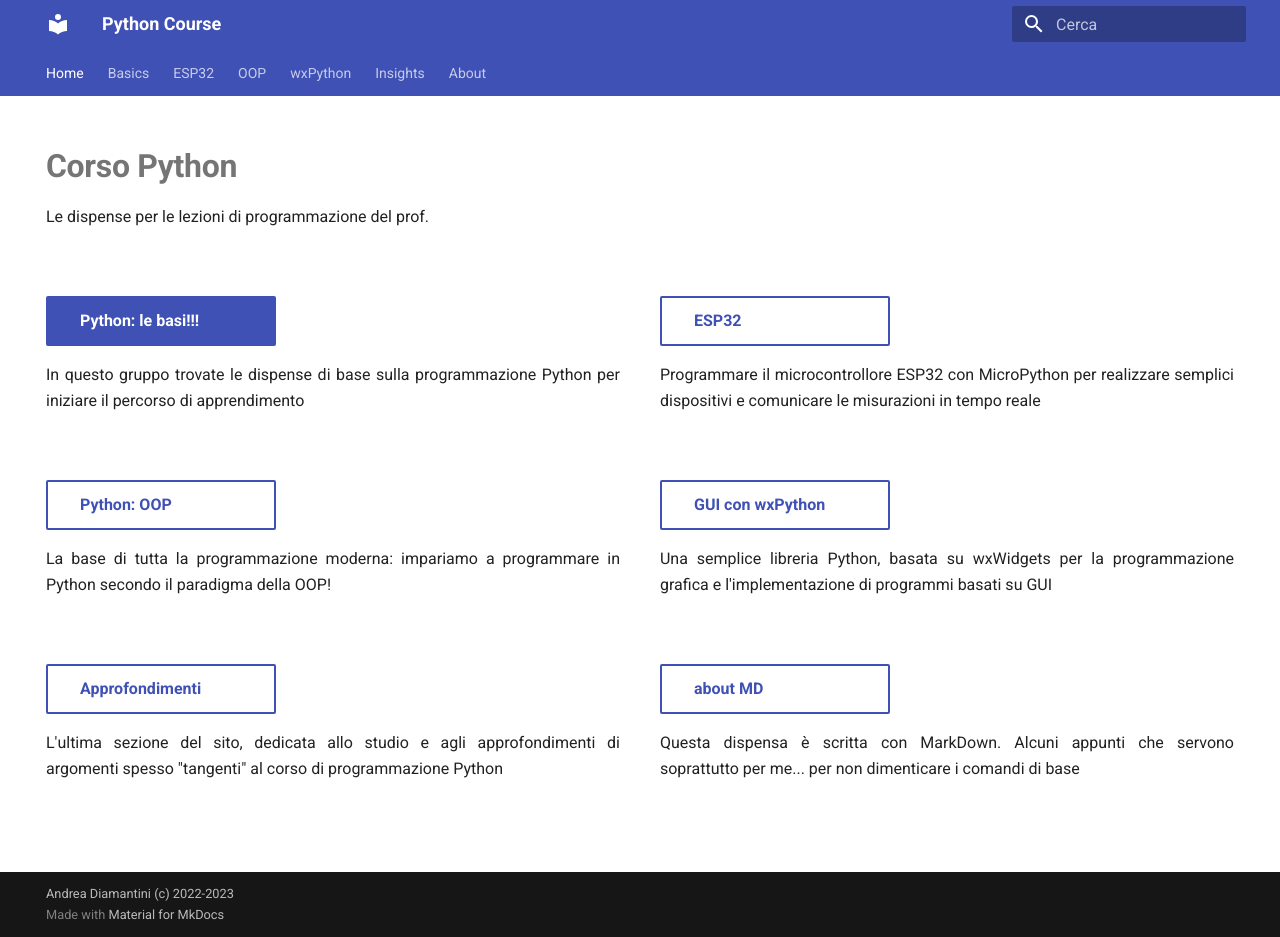
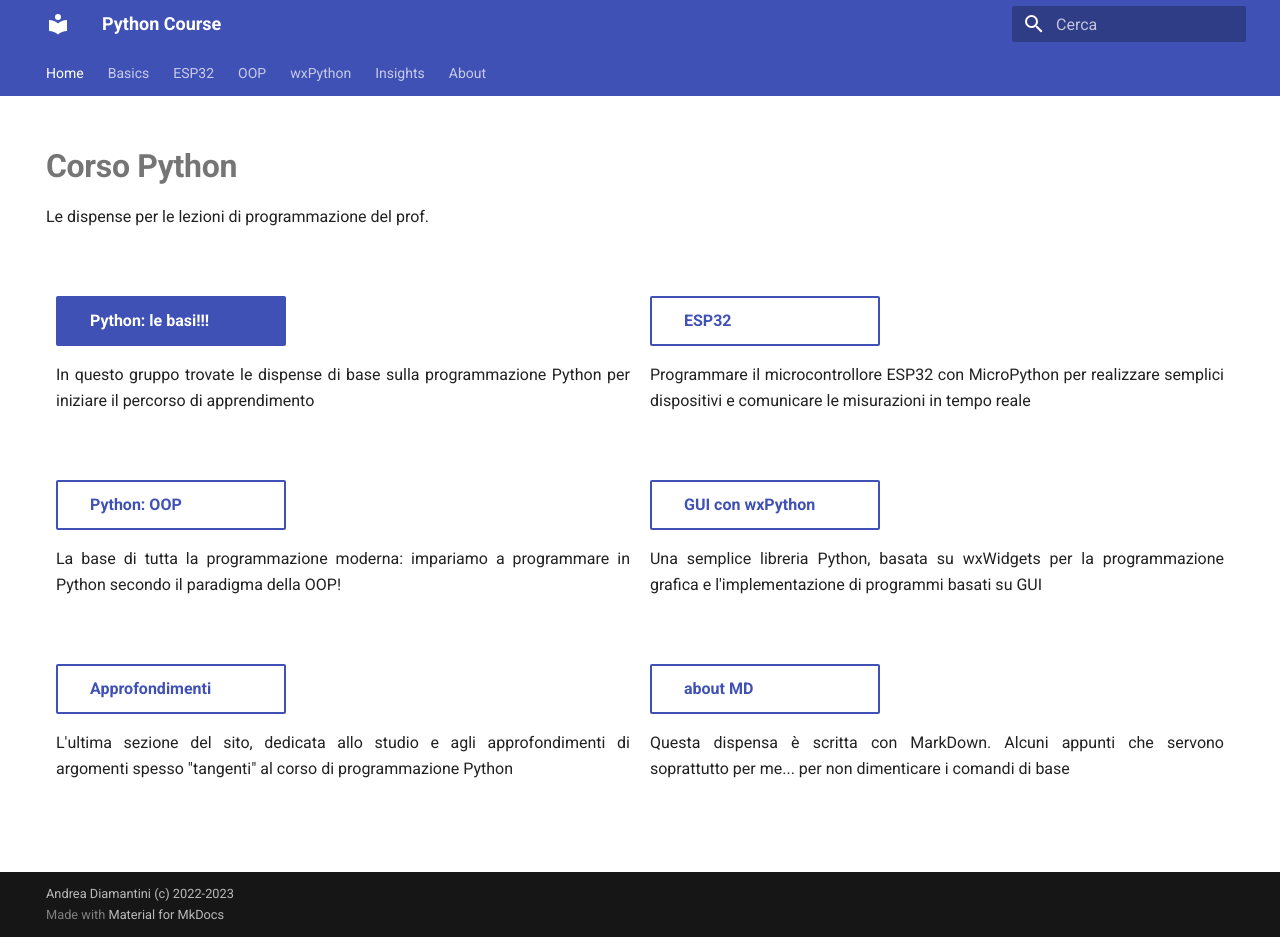
Before and after one commit to adjamhub/pyhandouts, an MkDocs documentation site: the page built from docs/index.md, in a window 1280 px wide and 937 px high. Built offline with MkDocs 1.6.1 and Material for MkDocs 9.7.7, drawn with Linux system fonts in a browser that asks for light colours.

Commit message:
padding fixes

```diff
--- a/docs/index.md
+++ b/docs/index.md
@@ -29,7 +29,7 @@
 
 <div class="w3-row">
 
-<div class="w3-half" style="padding:0 20px 0 0">
+<div class="w3-half" style="padding:0 10px">
 <a href="basics/000_first/" class="md-button md-button--primary" style="width:230px">Python: le basi!!!</a>
 <p>In questo gruppo trovate le dispense di base sulla programmazione Python per iniziare il percorso
 di apprendimento</p>
@@ -37,35 +37,35 @@
 <br>
 </div>
 
-<div class="w3-half" style="padding:0 0 0 20px">
+<div class="w3-half" style="padding:0 10px">
 <a href="ESP32/00_intro/" class="md-button" style="width:230px">ESP32</a>
 <p>Programmare il microcontrollore ESP32 con MicroPython per realizzare semplici dispositivi e comunicare le misurazioni in tempo reale </p>
 <br>
 <br>
 </div>
 
-<div class="w3-half" style="padding:0 20px 0 0">
+<div class="w3-half" style="padding:0 10px">
 <a href="OOP/" class="md-button" style="width:230px">Python: OOP</a>
 <p>La base di tutta la programmazione moderna: impariamo a programmare in Python secondo il paradigma della OOP!</p>
 <br>
 <br>
 </div>
 
-<div class="w3-half" style="padding:0 0 0 20px">
+<div class="w3-half" style="padding:0 10px">
 <a href="wx/000_intro/" class="md-button" style="width:230px">GUI con wxPython</a>
 <p>Una semplice libreria Python, basata su wxWidgets per la programmazione grafica e l'implementazione di programmi basati su GUI</p>
 <br>
 <br>
 </div>
 
-<div class="w3-half" style="padding:0 20px 0 0">
+<div class="w3-half" style="padding:0 10px">
 <a href="insights/00_intro/" class="md-button" style="width:230px">Approfondimenti</a>
 <p>L'ultima sezione del sito, dedicata allo studio e agli approfondimenti di argomenti spesso "tangenti" al corso di programmazione Python</p>
 <br>
 <br>
 </div>
 
-<div class="w3-half" style="padding:0 0 0 20px">
+<div class="w3-half" style="padding:0 10px">
 <a href="about/" class="md-button" style="width:230px">about MD</a>
 <p>Questa dispensa è scritta con MarkDown. Alcuni appunti che servono soprattutto per me... per non dimenticare i comandi di base</p>
 <br>
```
